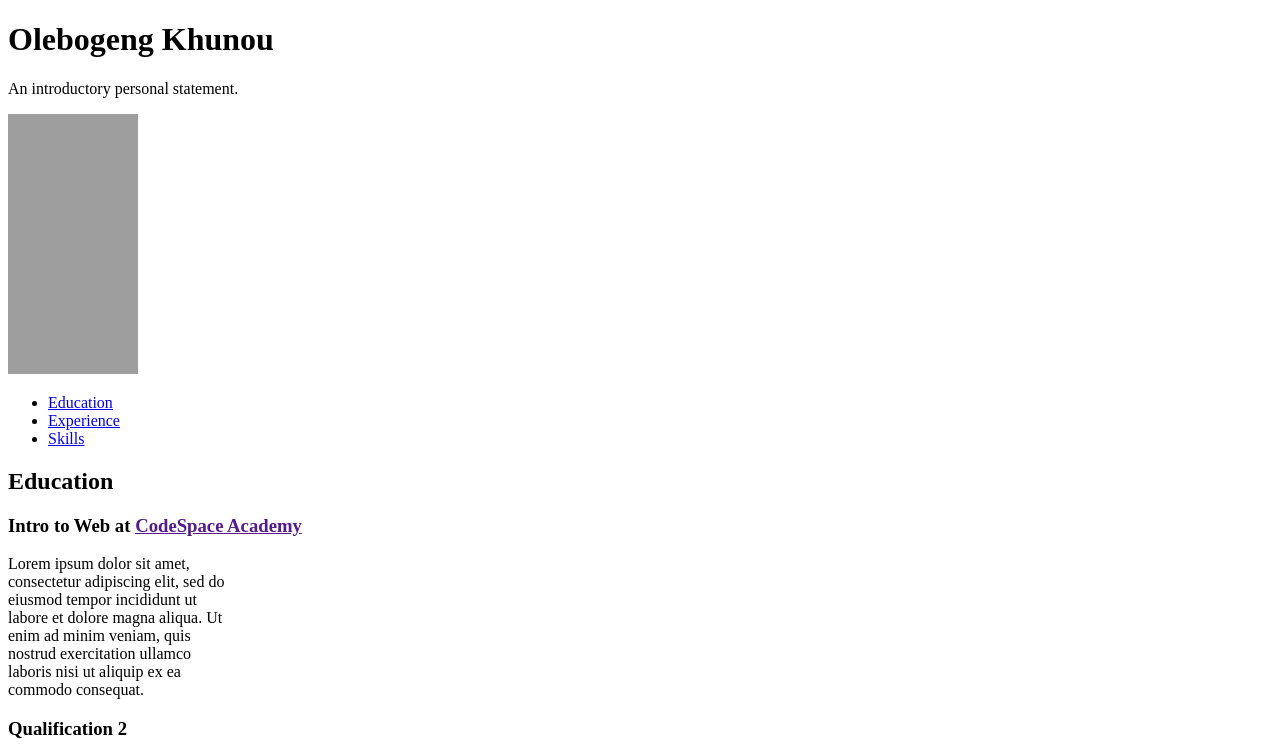
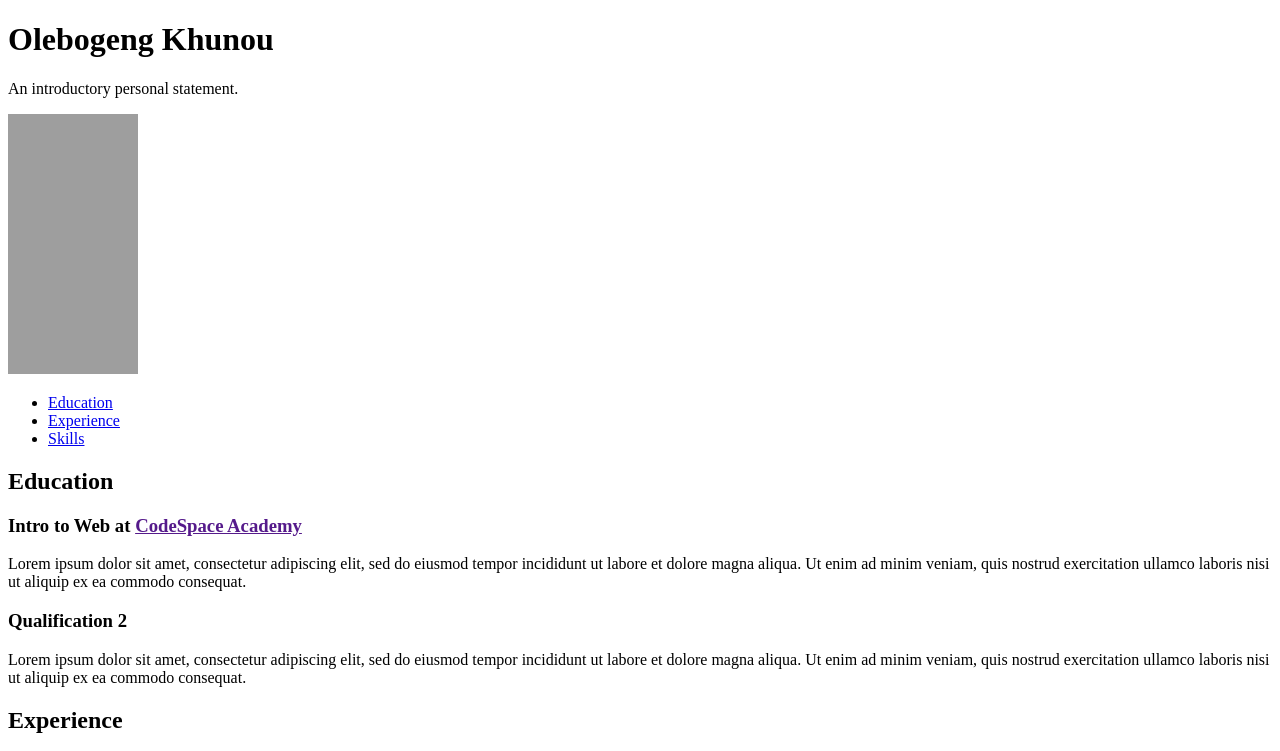
Before and after one commit to OlebogengKhunou/bcl2302_group_justin_OlebogengKhunou_ITW2, a plain HTML site: page index.html in a window 1280 px wide. Shown: the top 751 px of the page. Drawn offline with Linux system fonts and the light colour scheme; grey boxes are pictures that could not be loaded.

Commit message:
sub Commit

```diff
--- a/Paragraphlimit.css
+++ /dev/null
@@ -1,3 +0,0 @@
-.limit{
-    margin-right: 82%;
-}
--- a/index.html
+++ b/index.html
@@ -2,7 +2,6 @@
 <html>
     <head>
     <title>Resume2</title>
-    <link href="Paragraphlimit.css" rel="stylesheet">
     </head>
     <body>
         <h1>Olebogeng Khunou</h1>
```
